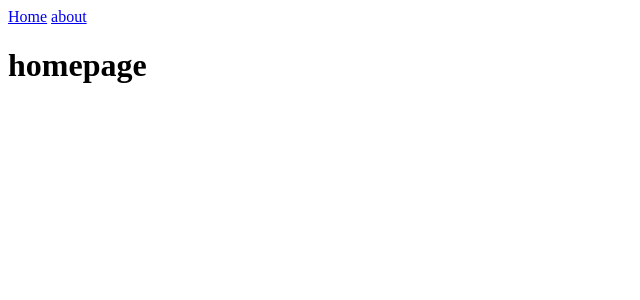
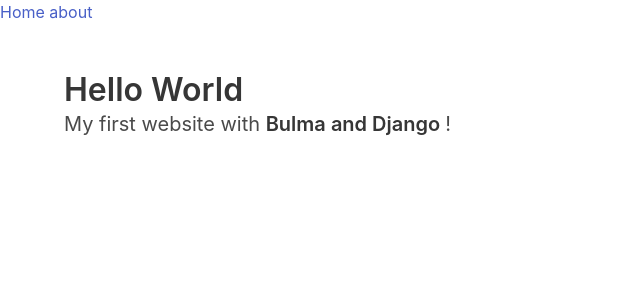
Before and after one commit to evansimmons/DjangoBulmaHello, a Django app: page / in a window 1280 px wide. Shown: the top 300 px of the page, without its empty margins (0-640 px from the left). Run offline with Django 3.2, Linux system fonts and the light colour scheme.

Commit message:
added bulma

```diff
--- a/templates/base.html
+++ b/templates/base.html
@@ -1,8 +1,17 @@
+<!doctype html>
+<html lang ='en'>
+  <head>
+    <meta charset="utf-8">
+    <meta name="viewport" content="width=device-width, initial-scale=1">
+    <title>Hello World</title>
+    <link rel="stylesheet" href="https://cdn.jsdelivr.net/npm/bulma@0.9.3/css/bulma.min.css">
+  </head>
 <header>
     <a = href="{% url 'home' %}">Home</a>
     <a = href="{% url 'about' %}">about</a>
 </header>
-
+<body>
 {% block content %}
 
 {% endblock content %}
+</body>
--- a/templates/home.html
+++ b/templates/home.html
@@ -2,6 +2,15 @@
 {% extends 'base.html' %}
 
 {%block content%}
-<h1> homepage </h1>
+<section class="section">
+    <div class="container">
+      <h1 class="title">
+        Hello World
+      </h1>
+      <p class="subtitle">
+        My first website with <strong>Bulma and Django </strong>!
+      </p>
+    </div>
+  </section>
 
 {% endblock content %}
```
Also changed, not shown: 1 other file.
